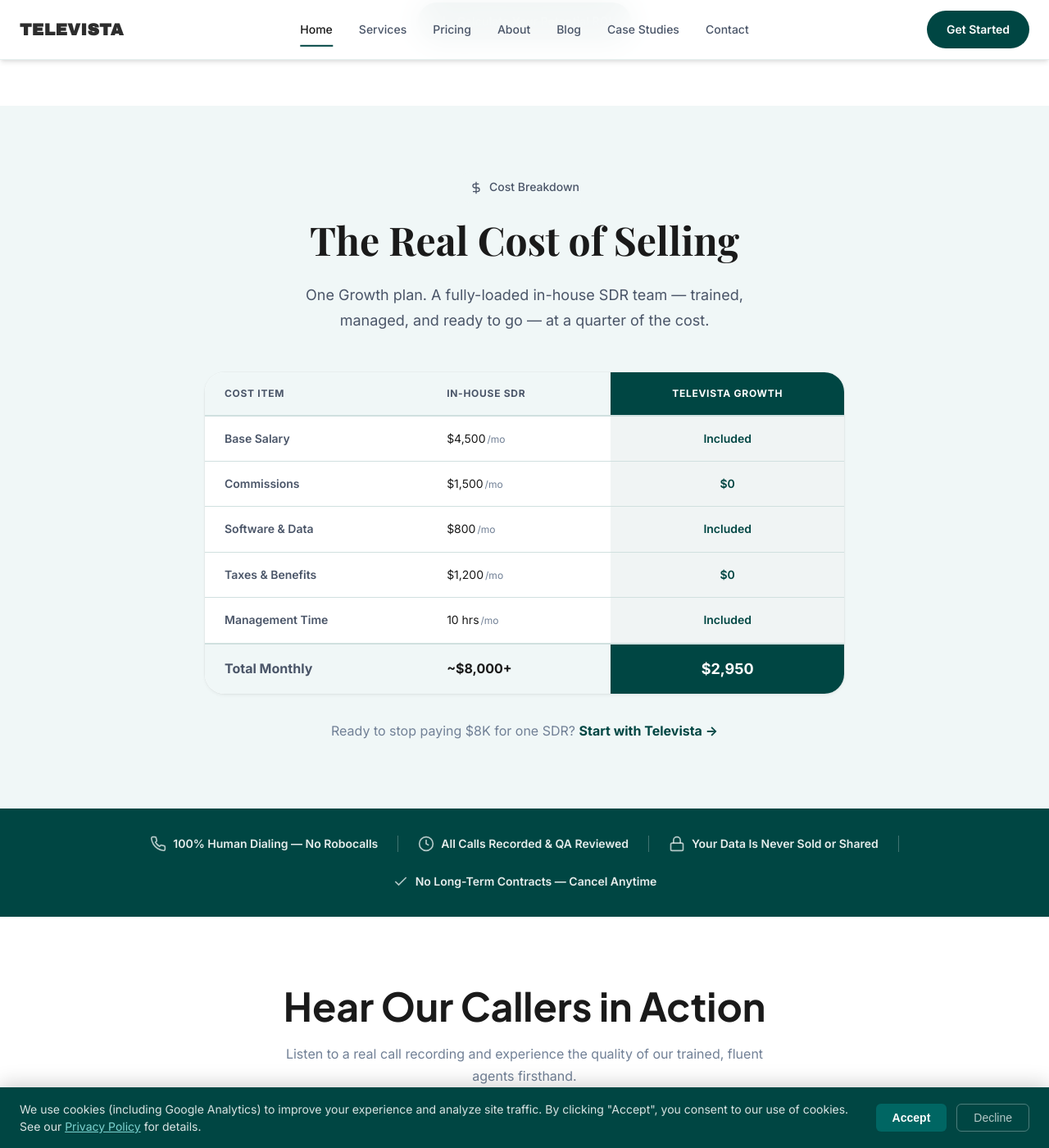
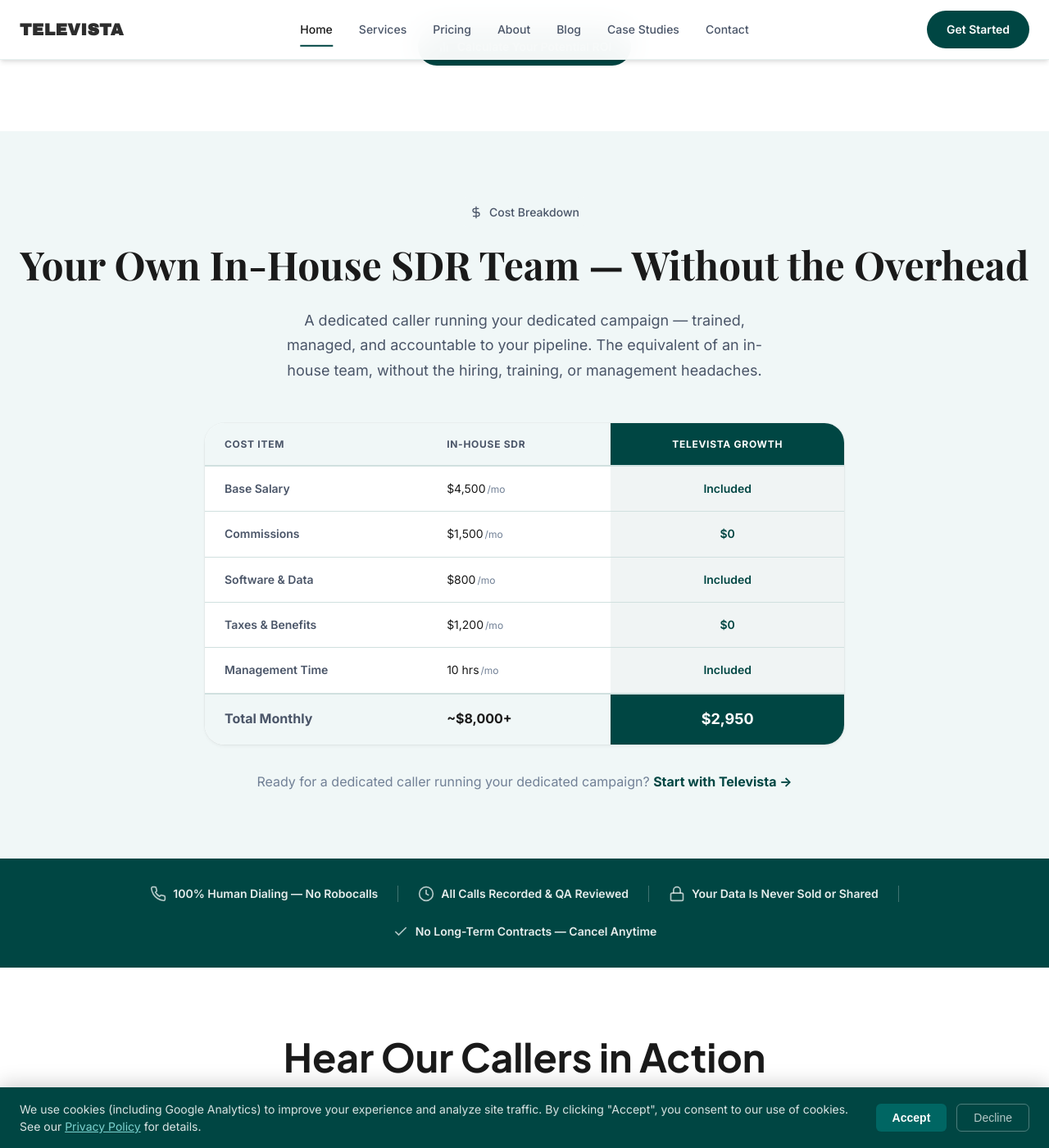
Before and after one commit to amer676/Televista, a Jekyll site: the page index.html, which Jekyll copies as it is, in a window 1280 px wide and 1400 px high, scrolled down 6973 px. Shown: the whole window at 82% size. Built offline with Jekyll 4.4.1, drawn with Linux system fonts in a browser that asks for light colours; some web fonts are replaced; some of the changed text lies outside the part shown.

Commit message:
Remove US-based-callers post and reframe positioning toward dedicated team
- Deleted 2026-05-18-cold-calling-real-estate-services-2026 — explicitly claimed Televista uses "US-based callers" multiple times, which is not accurate
- Softened "Offshore-only teams" red flag in 2026-05-14 to "Teams" (no US-vs-offshore framing)
- Reframed homepage hero, SDR-comparison section, and pricing.html CTA from "at a quarter of the cost" / "stop paying $8K" cost-saving angle toward "dedicated caller running your dedicated campaign — the equivalent of an in-house SDR team, without the hiring, training, or overhead"
- Updated b2b-saas.html meta description and SDR comparison header to match new positioning

Co-Authored-By: Claude Sonnet 4.6 <noreply@anthropic.com>

```diff
--- a/b2b-saas.html
+++ b/b2b-saas.html
@@ -8,7 +8,7 @@
     <title>B2B & SaaS Cold Calling | Televista — SDR-as-a-Service</title>
     <meta
       name="description"
-      content="SDR-as-a-Service for B2B and SaaS companies. Trained outbound callers at a fraction of in-house cost. Launch in 5 days."
+      content="SDR-as-a-Service for B2B and SaaS companies. A dedicated caller running your dedicated campaign — your in-house SDR team, fully managed. Launch in 5 days."
     />
 
     <!-- Open Graph -->
@@ -272,7 +272,7 @@
               <span>Cost Breakdown</span>
             </div>
             <h2 class="section-title fade-in">The Real Cost of Selling</h2>
-            <p class="section-description mx-auto fade-in">One Growth plan. The equivalent of a fully-loaded in-house SDR at a quarter of the cost.</p>
+            <p class="section-description mx-auto fade-in">A dedicated caller running your dedicated campaign — the equivalent of a fully-loaded in-house SDR, without the hiring, training, or management overhead.</p>
           </div>
           <div class="sdr-comparison-table fade-in">
             <table class="pricing-compare-table">
--- a/index.html
+++ b/index.html
@@ -431,8 +431,7 @@
               class="section-description mx-auto fade-in"
               style="max-width: 620px; margin-top: var(--space-6)"
             >
-              Your own dedicated calling team — trained, managed, and scaled for
-              you. Focus on closing while we fill the pipeline.
+              A dedicated caller running your dedicated campaign — the equivalent of an in-house SDR team, fully trained and managed for you. Focus on closing while we fill the pipeline.
             </p>
             <div class="fade-in" style="margin-top: var(--space-8)">
               <a href="contact.html" class="btn btn-primary btn-lg"
@@ -1748,10 +1747,11 @@
               </svg>
               <span>Cost Breakdown</span>
             </div>
-            <h2 class="section-title fade-in">The Real Cost of Selling</h2>
+            <h2 class="section-title fade-in">Your Own In-House SDR Team — Without the Overhead</h2>
             <p class="section-description mx-auto fade-in">
-              One Growth plan. A fully-loaded in-house SDR team — trained,
-              managed, and ready to go — at a quarter of the cost.
+              A dedicated caller running your dedicated campaign — trained,
+              managed, and accountable to your pipeline. The equivalent of an
+              in-house team, without the hiring, training, or management headaches.
             </p>
           </div>
           <div class="sdr-comparison-table fade-in">
@@ -1798,7 +1798,7 @@
             </table>
           </div>
           <p class="text-center mt-8 text-muted fade-in">
-            Ready to stop paying $8K for one SDR?
+            Ready for a dedicated caller running your dedicated campaign?
             <a href="contact.html" class="text-accent" style="font-weight: 700"
               >Start with Televista →</a
             >
--- a/pricing.html
+++ b/pricing.html
@@ -619,9 +619,9 @@
               </svg>
               <span>Cost Breakdown</span>
             </div>
-            <h2 class="section-title fade-in">How does Televista compare to hiring in-house?</h2>
+            <h2 class="section-title fade-in">An in-house SDR team — without the hiring, training, or overhead</h2>
             <p class="section-description mx-auto fade-in">
-              One Growth plan. A fully-loaded in-house SDR team &mdash; trained, managed, and ready to go &mdash; at a quarter of the cost.
+              Every plan gives you a dedicated caller running a dedicated campaign &mdash; trained, managed, and accountable to your pipeline. The equivalent of an in-house team, ready to go in 5 business days.
             </p>
           </div>
           <div class="sdr-comparison-table fade-in">
@@ -668,7 +668,7 @@
             </table>
           </div>
           <p class="text-center mt-8 text-muted fade-in">
-            Ready to stop paying $8K for one SDR?
+            Ready for a dedicated caller running your dedicated campaign?
             <a href="contact.html" class="text-accent" style="font-weight: 700">Start with Televista &rarr;</a>
           </p>
         </div>
```
Also changed, not shown: _posts/2026-05-14-best-cold-calling-companies-real-estate-2026.md (+1 -1 lines), _posts/2026-05-18-cold-calling-real-estate-services-2026.md (deleted, +0 -236 lines).
